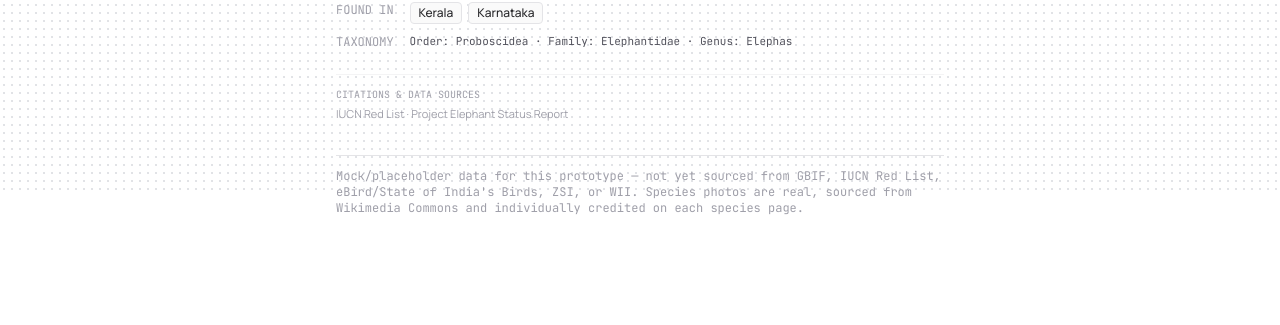
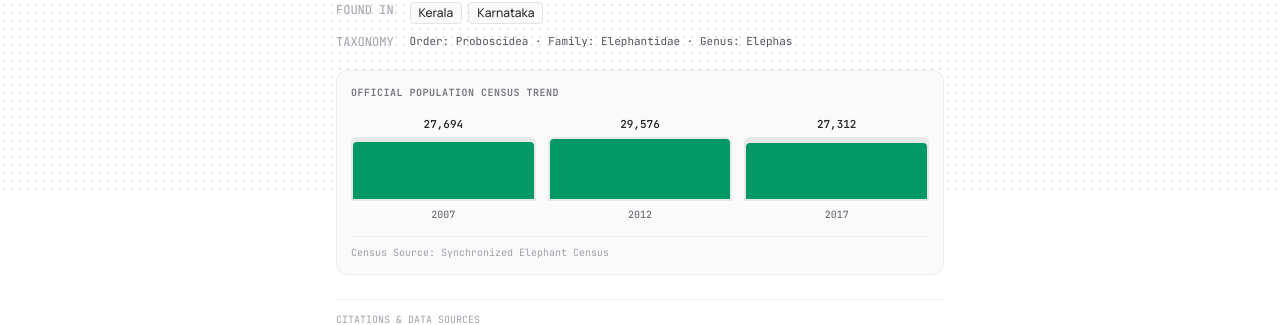
Before and after one commit to Shreyu11/WildAtlas-India, a Next.js app: page /species/asian-elephant in a window 1280 px wide. Shown: the part 607-932 px from the top of the page. Before the commit the page ends 855 px from the top, so only its background shows below. Built offline with nearby package versions, Linux system fonts and the light colour scheme.

Commit message:
Add populationTrend census data points and render census timeline chart on species drawer UI

```diff
--- a/public/data/species.json
+++ b/public/data/species.json
@@ -25,6 +25,13 @@
       "genus": "Panthera",
       "species": "Panthera tigris"
     },
+    "populationTrend": [
+      { "year": 2006, "estimate": 1411, "source": "All India Tiger Estimation (NTCA/WII)" },
+      { "year": 2010, "estimate": 1706, "source": "All India Tiger Estimation (NTCA/WII)" },
+      { "year": 2014, "estimate": 2226, "source": "All India Tiger Estimation (NTCA/WII)" },
+      { "year": 2018, "estimate": 2967, "source": "All India Tiger Estimation (NTCA/WII)" },
+      { "year": 2022, "estimate": 3682, "source": "Status of Tigers in India 2022 (NTCA)" }
+    ],
     "worldAnimalDaySlug": "world-tiger-day",
     "conservationEfforts": ["Project Tiger", "NTCA Tiger Census"],
     "needsResearch": false
@@ -55,6 +62,12 @@
       "genus": "Panthera",
       "species": "Panthera leo"
     },
+    "populationTrend": [
+      { "year": 2005, "estimate": 359, "source": "Gujarat Forest Department Census" },
+      { "year": 2010, "estimate": 411, "source": "Gujarat Forest Department Census" },
+      { "year": 2015, "estimate": 523, "source": "Gujarat Forest Department Census" },
+      { "year": 2020, "estimate": 674, "source": "Poonam Avlokan Lion Census" }
+    ],
     "worldAnimalDaySlug": "world-lion-day",
     "conservationEfforts": ["Asiatic Lion Conservation Project"],
     "needsResearch": false
@@ -85,6 +98,12 @@
       "genus": "Rhinoceros",
       "species": "Rhinoceros unicornis"
     },
+    "populationTrend": [
+      { "year": 1966, "estimate": 366, "source": "Assam Forest Department Historical Census" },
+      { "year": 1999, "estimate": 1552, "source": "Kaziranga Rhino Census" },
+      { "year": 2018, "estimate": 2413, "source": "Kaziranga Rhino Census" },
+      { "year": 2022, "estimate": 2613, "source": "14th Kaziranga Rhino Census" }
+    ],
     "worldAnimalDaySlug": "world-rhino-day",
     "conservationEfforts": ["Indian Rhino Vision 2020"],
     "needsResearch": false
@@ -115,6 +134,11 @@
       "genus": "Elephas",
       "species": "Elephas maximus"
     },
+    "populationTrend": [
+      { "year": 2007, "estimate": 27694, "source": "Project Elephant Census" },
+      { "year": 2012, "estimate": 29576, "source": "Project Elephant Census" },
+      { "year": 2017, "estimate": 27312, "source": "Synchronized Elephant Census" }
+    ],
     "worldAnimalDaySlug": "world-elephant-day",
     "conservationEfforts": ["Project Elephant", "Elephant Corridors Initiative"],
     "needsResearch": false
@@ -145,6 +169,10 @@
       "genus": "Macaca",
       "species": "Macaca silenus"
     },
+    "populationTrend": [
+      { "year": 2003, "estimate": 3000, "source": "IUCN Species Assessment" },
+      { "year": 2015, "estimate": 4000, "source": "Western Ghats Primate Survey" }
+    ],
     "needsResearch": false
   },
   {
@@ -173,6 +201,11 @@
       "genus": "Ardeotis",
       "species": "Ardeotis nigriceps"
     },
+    "populationTrend": [
+      { "year": 1969, "estimate": 1260, "source": "WII Historical Census" },
+      { "year": 2011, "estimate": 250, "source": "IUCN Red List Assessment" },
+      { "year": 2018, "estimate": 150, "source": "WII Status Report" }
+    ],
     "conservationEfforts": ["Project Great Indian Bustard", "Captive Breeding Program (Sam)"],
     "needsResearch": false
   },
@@ -202,6 +235,11 @@
       "genus": "Rucervus",
       "species": "Rucervus duvaucelii"
     },
+    "populationTrend": [
+      { "year": 1970, "estimate": 66, "source": "Kanha Barasingha Conservation Recovery" },
+      { "year": 2000, "estimate": 350, "source": "Kanha National Park Census" },
+      { "year": 2020, "estimate": 800, "source": "MP Forest Department Census" }
+    ],
     "needsResearch": false
   },
   {
@@ -314,6 +352,10 @@
       "genus": "Rhyticeros",
       "species": "Rhyticeros narcondami"
     },
+    "populationTrend": [
+      { "year": 1998, "estimate": 300, "source": "SACON Narcondam Survey" },
+      { "year": 2020, "estimate": 1000, "source": "WII Andaman Island Census" }
+    ],
     "needsResearch": false
   },
   {
--- a/src/components/detail/SpeciesDetail.tsx
+++ b/src/components/detail/SpeciesDetail.tsx
@@ -87,6 +87,37 @@ export default async function SpeciesDetail({ slug }: { slug: string }) {
         )}
       </dl>
 
+      {item.populationTrend && item.populationTrend.length > 0 && (
+        <div className="mt-5 rounded-xl bg-zinc-50 p-3.5 border border-zinc-200/60">
+          <span className="block font-mono text-[10px] font-semibold text-zinc-500 uppercase tracking-wider mb-3">
+            Official Population Census Trend
+          </span>
+          <div className="flex items-end justify-between gap-3 pt-1 pb-1">
+            {item.populationTrend.map((pt) => {
+              const maxEst = Math.max(...item.populationTrend!.map((p) => p.estimate || 1));
+              const heightPct = Math.min(100, Math.max(18, ((pt.estimate ?? 0) / maxEst) * 100));
+              return (
+                <div key={pt.year} className="flex flex-col items-center flex-1">
+                  <span className="font-mono text-[11px] font-semibold text-zinc-800 mb-1">
+                    {pt.estimate ? pt.estimate.toLocaleString() : "N/A"}
+                  </span>
+                  <div className="w-full bg-zinc-200/80 rounded-t-md h-16 flex items-end p-0.5">
+                    <div
+                      className="bg-emerald-600 w-full rounded-t transition-all duration-500"
+                      style={{ height: `${heightPct}%` }}
+                    />
+                  </div>
+                  <span className="font-mono text-[10px] text-zinc-500 mt-1.5 font-medium">{pt.year}</span>
+                </div>
+              );
+            })}
+          </div>
+          <p className="mt-2.5 pt-2 border-t border-zinc-200/40 text-[10px] text-zinc-400 font-mono">
+            Census Source: {item.populationTrend[item.populationTrend.length - 1].source}
+          </p>
+        </div>
+      )}
+
       {item.sourceCitations && item.sourceCitations.length > 0 && (
         <div className="mt-6 pt-3 border-t border-zinc-100 text-[11px] text-zinc-400">
           <span className="font-mono uppercase text-[10px] text-zinc-400 block mb-1">Citations & Data Sources</span>
```
